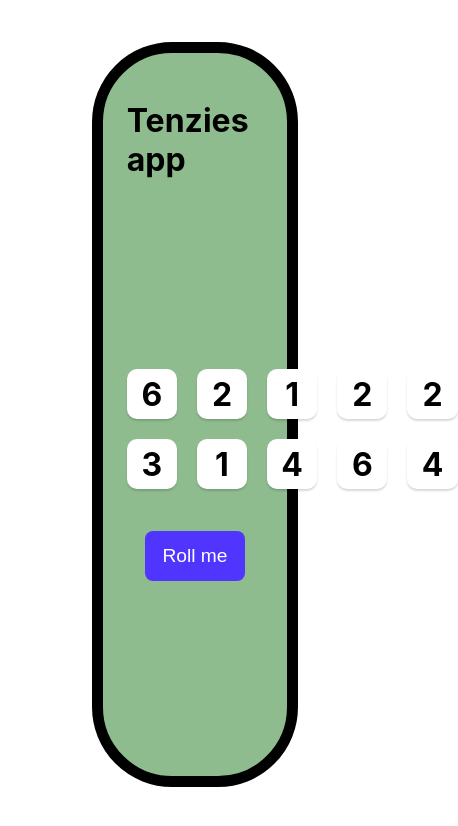
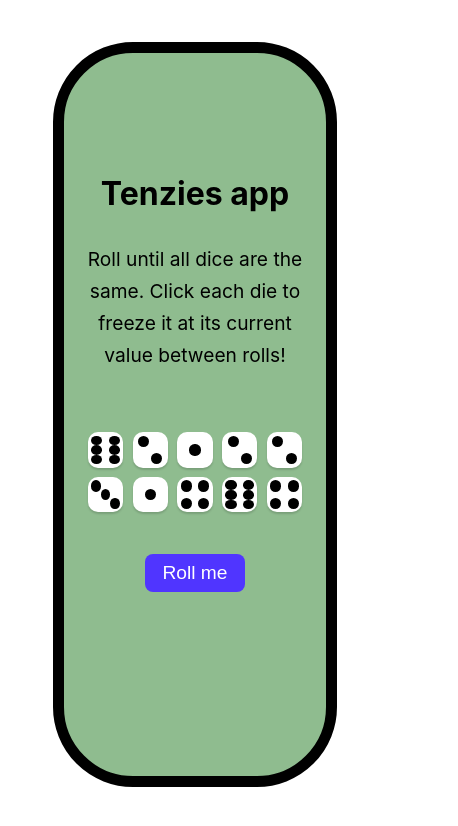
Before and after one commit to natalieacevedo/tenziesApp, a React (Create React App) app: page / in a window 390 px wide. Shown: the top 826 px of the page, 458 px wide, since content can reach past the window. Built offline with nearby package versions, Linux system fonts and the light colour scheme.

Commit message:
finished the dices with css yeii

```diff
--- a/package.json
+++ b/package.json
@@ -7,8 +7,10 @@
     "@testing-library/react": "^12.1.4",
     "@testing-library/user-event": "^13.5.0",
     "react": "^17.0.2",
+    "react-confetti": "^6.0.1",
     "react-dom": "^17.0.2",
     "react-scripts": "5.0.0",
+    "react-use-window-size": "^1.0.1",
     "web-vitals": "^2.1.4"
   },
   "scripts": {
--- a/src/App.css
+++ b/src/App.css
@@ -12,6 +12,66 @@
   align-items: center;
   background-color: darkseagreen;
 }
+.dot{
+display: block;
+width: .7rem;
+height: .7rem;
+border-radius: 50%;
+background-color: black;
+}
+
+.one{
+  display: flex;
+  justify-content: center;
+  align-items: center;
+}
+
+.two{
+display: flex;
+justify-content: space-evenly;
+
+}
+
+.two .dot:nth-of-type(2){
+  align-self: flex-end;
+}
+
+
+.three{
+  display: flex;
+  justify-content: space-between;
+
+}
+
+.three .dot:nth-of-type(3){
+  align-self: flex-end;
+}
+
+.three .dot:nth-of-type(2){
+  align-self: center;
+  justify-content: center;
+
+}
+
+.four, .five, .six{
+display: flex;
+justify-content: space-between;
+}
+
+.four .column, .five .column, .six .column{
+  display: flex;
+  flex-direction: column;
+  justify-content: space-between;
+}
+
+.five .column:nth-of-type(2){
+  justify-content: center;
+}
+
+.winner{
+  color: #cf5e5e;
+}
+
 .boxesContainer{
 
   display: grid;
@@ -20,6 +80,7 @@
   margin-left: auto;
   margin-right: auto;
   width: fit-content;
+  margin-top: 5vh;
 }
 
 .mainTitle{
@@ -27,7 +88,8 @@
   margin-right: auto;
   width: fit-content;
   position: relative;
-  top: -20vh;
+  top: -13vh;
+  font-size: 2.5rem;
 }
 
 .littleBox{
@@ -36,13 +98,13 @@
   width: 3.135rem;
   box-shadow: 0px 2px 2px rgba(0, 0, 0, 0.15);
   border-radius: 0.625rem;
-  display: flex;
+  /* display: flex;
   justify-content: center;
-  align-items: center;
+  align-items: center; */
   cursor: pointer;
   position: relative;
   background-color: white;
-
+  padding: .2rem;
 
 }
 
@@ -54,7 +116,7 @@
 }
 
 .rollDice{
-height: 3.125rem;
+height: fit-content;
 width: 6.25rem;
 border: none;
 border-radius:.5rem ;
@@ -63,6 +125,7 @@ color: white;
 font-size: 1.2rem;
 margin-top: 5vh;
 cursor: pointer;
+padding: 0.5rem;
 }
 
 .rollDice:active{
@@ -72,3 +135,63 @@ cursor: pointer;
 .selected{
   background-color: pink;
 }
+
+.instructions {
+
+  font-weight: 400;
+  margin-top: -9vh;
+  text-align: center;
+  line-height: 1.5rem;
+  font-size: 1.3rem;
+  line-height: 2rem;
+}
+.winner{
+  position:relative;
+  top:-8vh;
+}
+@media screen and (max-width: 500px) {
+  .littleBox {
+    height: 1.80rem;
+    width: 1.80rem;
+  }
+
+  .dieNum{font-size: 1rem;}
+
+  .boxesContainer{
+    gap:0.60rem;
+  }
+
+  .mainBody{
+    width: 55vw;
+  }
+
+  .instructions{
+    font-size: 1.2rem;
+    top: -13vh;
+  }
+
+  .mainTitle{
+    top: -10vh;
+    font-size: 2rem;
+    text-align: center;
+  }
+}
+
+@media screen and (min-width:500px) and (max-width:900px) {
+  .littleBox {
+    height: 2.1rem;
+    width: 2.1rem;
+  }
+  .boxesContainer{
+    gap:0.5rem;
+  }
+
+  .dieNum{font-size: 1.2rem;}
+
+  .mainTitle{
+    top: -15vh;
+    font-size: 2rem;
+    margin-top: 8rem;
+  }
+
+}
--- a/src/App.js
+++ b/src/App.js
@@ -1,9 +1,13 @@
 import "./App.css";
 import Die from "./components/Die";
 import React, { useState } from "react";
+//import useWindowSize from "react-use-window-size";
+import Confetti from "react-confetti";
 
 export default function App() {
   const [dice, setDice] = useState(newDice());
+  //const { width, height } = useWindowSize();
+  //console.log(width, height);
 
   console.log(dice);
   const isItOver = dice.every(
@@ -41,8 +45,6 @@ export default function App() {
 
   function switchIsHeld(event, indi) {
     event.preventDefault();
-    console.log(event);
-    console.log(indi);
 
     setDice((prev) => {
       return prev.map((el, index) =>
@@ -65,10 +67,16 @@ export default function App() {
 
   return (
     <main className="mainBody">
+      {isItOver && <Confetti />}
       <h1 className="mainTitle">Tenzies app</h1>
+      {isItOver && <h1 className="winner">You Won!</h1>}
+      <p className="instructions">
+        Roll until all dice are the same. Click each die to freeze it at its
+        current value between rolls!
+      </p>
       <div className="boxesContainer">{die}</div>
       <button onClick={rollingDice} className="rollDice">
-        {isItOver ? "Start again" : "Roll me"}
+        {isItOver ? "New Game" : "Roll me"}
       </button>
     </main>
   );
--- a/src/components/Die.jsx
+++ b/src/components/Die.jsx
@@ -1,10 +1,84 @@
 function Die({ value, isHeld, switchIsHeld, index }) {
+
+    let dieFaceClass;
+    let extraDots;
+    if (value === 1) {
+      dieFaceClass = "one";
+      extraDots = <span className="dot"></span>;
+    } else if (value === 2) {
+      dieFaceClass = "two";
+      extraDots = (
+        <>
+          <span className="dot"></span>
+          <span className="dot"></span>
+        </>
+      );
+    } else if (value === 3) {
+      dieFaceClass = "three";
+      extraDots = (
+        <>
+          <span className="dot"></span>
+          <span className="dot"></span>
+          <span className="dot"></span>
+        </>
+      );
+    } else if (value === 4) {
+      dieFaceClass = "four";
+      extraDots = (
+        <>
+          <div className="column">
+            <span className="dot"></span>
+            <span className="dot"></span>
+          </div>
+          <div className="column">
+            <span className="dot"></span>
+            <span className="dot"></span>
+          </div>
+        </>
+      );
+    } else if (value === 5) {
+      dieFaceClass = "five";
+      extraDots = (
+        <>
+          <div className="column">
+            <span className="dot"></span>
+            <span className="dot"></span>
+          </div>
+
+          <div className="column">
+            <span className="dot"></span>
+          </div>
+
+          <div className="column">
+            <span className="dot"></span>
+            <span className="dot"></span>
+          </div>
+        </>
+      );
+    } else {
+      dieFaceClass = "six";
+      extraDots = (
+        <>
+          <div class="column">
+            <span class="dot"></span>
+            <span class="dot"></span>
+            <span class="dot"></span>
+          </div>
+          <div class="column">
+            <span class="dot"></span>
+            <span class="dot"></span>
+            <span class="dot"></span>
+          </div>
+        </>
+      );
+    }
+
     return (
       <div
         onClick={(e) => switchIsHeld(e, index)}
-      className={`littleBox ${isHeld ? "selected" : ""}`}
+        className={`littleBox ${dieFaceClass} ${isHeld ? "selected" : ""}`}
       >
-      <h4 className="dieNum">{value}</h4>
+        {extraDots}
       </div>
     );
 }
```
Also changed, not shown: 1 other file (tests, documents, lock files or other folders). Lines whose indentation alone changed are shown as unchanged.
